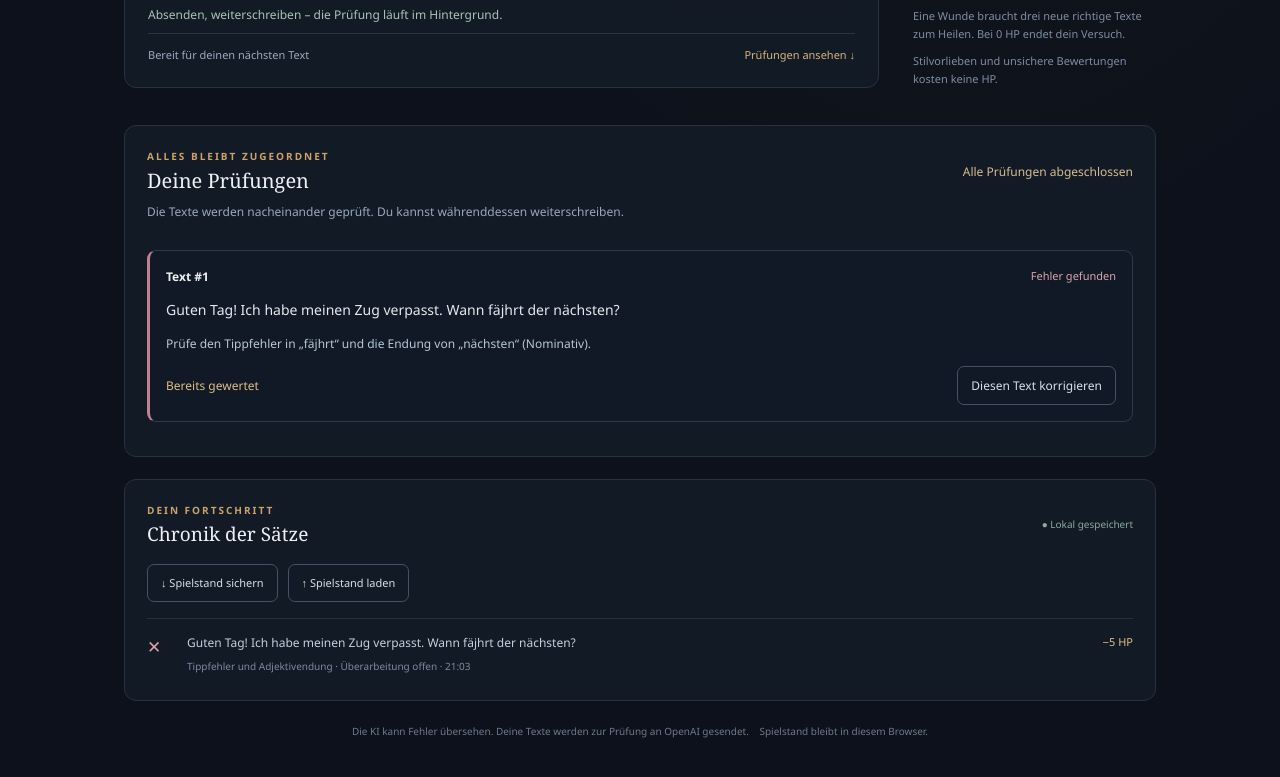
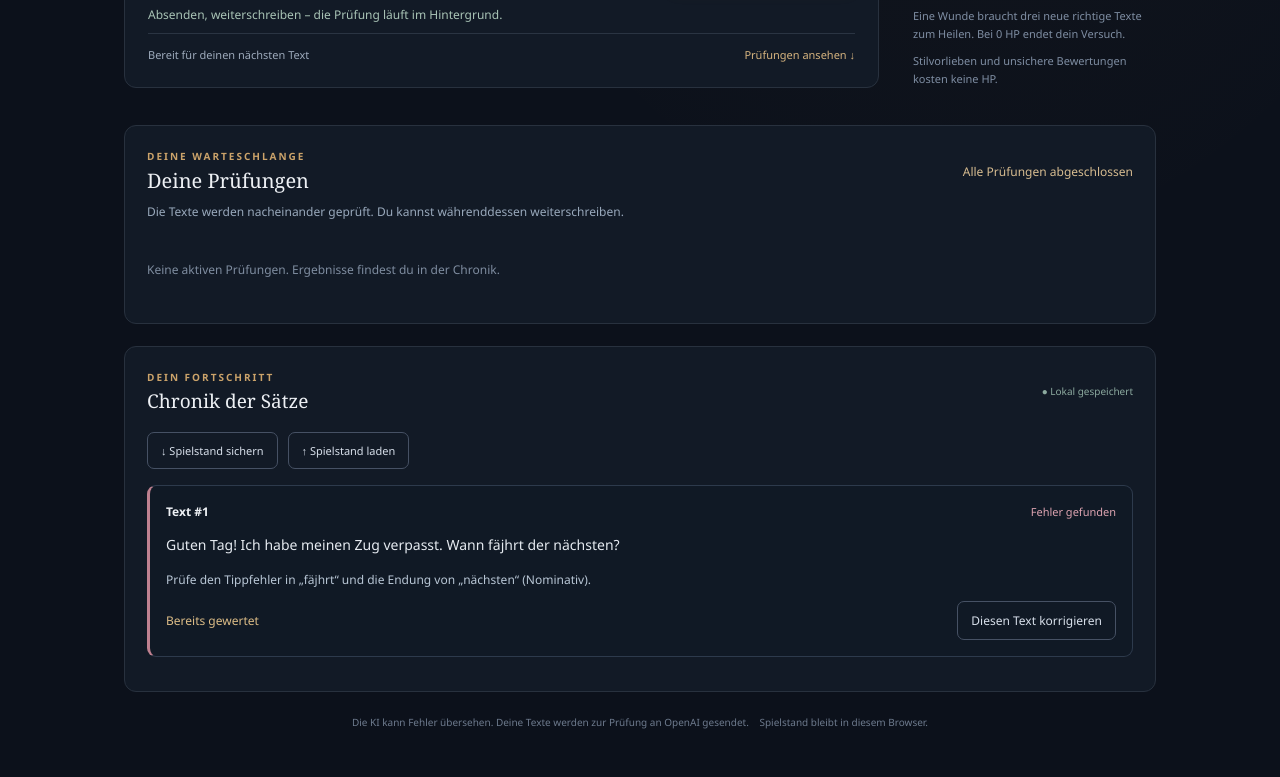
Before and after one commit to lennytmp/german-writing-with-chatgpt, a website: page index.html in a window 1280 px wide. Shown: the part 908-1685 px from the top of the page. Drawn offline with Linux system fonts and the light colour scheme; no server answers.

Commit message:
Show only active checks in queue and move results to chronicle

```diff
--- a/Lies mich.txt
+++ b/Lies mich.txt
@@ -43,3 +43,5 @@ Unter der Chronik: „Spielstand sichern“ lädt eine JSON-Sicherung herunter.
 „Spielstand laden“ stellt sie nach Vorschau wieder her.
 GitHub sichert den Code; Browser-Spielstände müssen separat exportiert werden.
 Details stehen in README.md.
+
+Unter „Deine Prüfungen“ stehen ausschließlich aktive und wartende Prüfungen. „Entfernen“ bricht den gewählten Auftrag ohne Wertung ab. Ergebnisse und Korrektur-Schaltflächen findest du in der Chronik.
--- a/app.js
+++ b/app.js
@@ -116,7 +116,7 @@ function wordDiff(before,after){
 function renderTasks(){
   const waiting=state.tasks.filter(t=>t.status==='queued');
   const active=state.tasks.filter(t=>['checking','retrying'].includes(t.status));
-  const finished=state.tasks.filter(t=>!Model.isOpen(t));
+  const finished=state.tasks.filter(t=>!Model.isOpen(t)&&t.status!=='cancelled').sort((a,b)=>b.number-a.number).slice(0,20);
   const open=waiting.length+active.length;
   const summary=state.hp===0?'Abenteuer beendet · '+open+' Texte warten auf deinen neuen Versuch':state.queuePaused?'Prüfung pausiert · '+open+(open===1?' Text offen':' Texte offen'):open?active.length+' in Prüfung · '+waiting.length+' warten':'Alle Prüfungen abgeschlossen';
   $('queueSummary').textContent=summary;
@@ -124,8 +124,8 @@ function renderTasks(){
   $('queueHelp').textContent=state.hp===0?'Bei 0 HP werden keine weiteren Texte geprüft. Nach „Neuer Versuch“ geht es mit den gespeicherten Texten weiter.':state.queuePaused?(state.pauseReason+' Du kannst weiter Texte einreihen.'):'Die Texte werden nacheinander geprüft. Du kannst währenddessen weiterschreiben.';
   $('resumeQueueBtn').hidden=!state.queuePaused;
   $('cancelAllBtn').hidden=open<2;
-  const displayed=[...state.tasks.filter(Model.isOpen).sort((a,b)=>a.number-b.number),...finished.sort((a,b)=>b.number-a.number)];
-  $('taskList').innerHTML=displayed.length?displayed.map(task=>{
+  const displayed=state.tasks.filter(Model.isOpen).sort((a,b)=>a.number-b.number);
+  const card=task=>{
     const root=Model.rootTask(state,task),pending=Model.isOpen(task),busy=root&&Model.correctionBusy(state,root.id);
     const result=task.result;
     const waitingIndex=waiting.findIndex(t=>t.id===task.id);
@@ -137,7 +137,7 @@ function renderTasks(){
     if(result?.errors?.length)resultHtml+='<ul>'+result.errors.map(e=>'<li>'+esc(e.explanation)+'</li>').join('')+'</ul>';
     if(task.status==='incorrect'&&task.resolved)resultHtml+='<p class="task-resolved">Durch eine Korrektur gemeistert.</p>';
     const actions=[];
-    if(pending)actions.push('<button class="text-btn" data-action="cancel" data-task-id="'+esc(task.id)+'">Abbrechen</button>');
+    if(pending)actions.push('<button class="text-btn" data-action="cancel" data-task-id="'+esc(task.id)+'" title="Prüfung abbrechen und entfernen">Entfernen</button>');
     if(task.status==='incorrect'&&root&&!root.resolved){
       actions.push('<button class="secondary" data-action="correct" data-task-id="'+esc(task.id)+'"'+(busy||exiting?' disabled':'')+'>'+(busy?'Korrektur ist eingereiht':'Diesen Text korrigieren')+'</button>');
     }
@@ -146,7 +146,9 @@ function renderTasks(){
     const solution=task.showSolution&&result?.correctedSentence?'<div class="diff"><span class="correction-label">Änderungen</span><p>'+wordDiff(task.sentence,result.correctedSentence)+'</p></div>':'';
     const elapsed=task.startedAt&&pending?Math.max(0,Math.floor((Date.now()-task.startedAt)/1000)):null;
     return '<article class="task-card '+esc(task.status)+(task.resolved?' resolved':'')+'" id="job-'+esc(task.id)+'"><div class="task-heading"><strong>Text #'+task.number+'</strong>'+(task.correctionOf&&root?'<span class="task-relation">Korrektur zu #'+root.number+'</span>':'')+'<span class="task-status">'+(task.status==='checking'?'<span class="small-spinner" aria-hidden="true"></span>':'')+esc(taskStatus(task))+'</span></div><p class="task-sentence">'+esc(task.sentence)+'</p>'+(detail?'<p class="task-detail">'+esc(detail)+(elapsed!==null?' <span data-job-time="'+esc(task.id)+'">'+elapsed+' s</span>':'')+'</p>':'')+resultHtml+solution+'<div class="task-bottom"><span class="task-delta">'+esc(task.delta)+'</span><div class="task-actions">'+actions.join('')+'</div></div></article>';
-  }).join(''):'<p class="history-empty">Deine eingereichten Texte erscheinen hier – jeder mit seinem eigenen Ergebnis.</p>';
+  };
+  $('taskList').innerHTML=displayed.length?displayed.map(card).join(''):'<p class="history-empty">Keine aktiven Prüfungen. Ergebnisse findest du in der Chronik.</p>';
+  $('resultsList').innerHTML=finished.map(card).join('');
 }
 function render(){
   const level=Math.floor(state.xp/100)+1,p=state.xp%100;
@@ -158,7 +160,7 @@ function render(){
   $('journey').textContent=state.mastered.length?'Du hast '+state.mastered.length+' Texte gemeistert.':'Die erste Etappe beginnt mit einem Satz.';
   $('masteredCount').textContent=state.mastered.length+' Texte';$('checksCount').textContent=state.checks;
   $('questTitle').textContent=missions[state.mission].title;$('questText').textContent=missions[state.mission].text;
-  $('history').innerHTML=state.history.length?state.history.slice(0,20).map(r=>'<article class="history-item '+(r.verdict==='incorrect'?'incorrect':'')+'"><span class="history-icon">'+(r.verdict==='correct'?'✓':r.verdict==='incorrect'?'✕':'◇')+'</span><div><p>'+(r.number?'#'+r.number+' · ':'')+esc(r.sentence)+'</p><small>'+esc(r.explanation)+' · '+new Date(r.time).toLocaleTimeString('de-DE',{hour:'2-digit',minute:'2-digit'})+'</small></div><span class="history-delta">'+esc(r.delta)+'</span></article>').join(''):'<p class="history-empty">Dein nächster Satz schreibt Geschichte.</p>';
+  $('history').innerHTML=state.history.length?state.history.filter(r=>!state.tasks.some(t=>t.status!=='cancelled'&&!Model.isOpen(t)&&(t.id===r.taskId||(t.legacy&&t.sentence===r.sentence)))).slice(0,20).map(r=>'<article class="history-item '+(r.verdict==='incorrect'?'incorrect':'')+'"><span class="history-icon">'+(r.verdict==='correct'?'✓':r.verdict==='incorrect'?'✕':'◇')+'</span><div><p>'+(r.number?'#'+r.number+' · ':'')+esc(r.sentence)+'</p><small>'+esc(r.explanation)+' · '+new Date(r.time).toLocaleTimeString('de-DE',{hour:'2-digit',minute:'2-digit'})+'</small></div><span class="history-delta">'+esc(r.delta)+'</span></article>').join(''):'<p class="history-empty">Dein nächster Satz schreibt Geschichte.</p>';
   renderComposer();renderTasks();count();
 }
 function switchToFree(){
@@ -250,7 +252,7 @@ function pump(){
 function cancelTask(id){
   if(Model.cancel(state,id)){controllers.get(id)?.abort();save();render();pump();}
 }
-$('taskList').addEventListener('click',event=>{
+function handleTaskAction(event){
   const button=event.target.closest('button[data-task-id]');if(!button||exiting)return;
   const task=state.tasks.find(t=>t.id===button.dataset.taskId);if(!task)return;
   if(button.dataset.action==='cancel')cancelTask(task.id);
@@ -259,7 +261,9 @@ $('taskList').addEventListener('click',event=>{
   else if(button.dataset.action==='retry'){
     try{if(Model.retry(state,task.id)){save();render();pump();}}catch(error){notice(error.message);}
   }
-});
+}
+$('taskList').addEventListener('click',handleTaskAction);
+$('resultsList').addEventListener('click',handleTaskAction);
 $('cancelAllBtn').addEventListener('click',()=>{
   for(const task of state.tasks)if(Model.isOpen(task)){Model.cancel(state,task.id);controllers.get(task.id)?.abort();}
   state.queuePaused=false;state.pauseReason='';save();render();
--- a/index.html
+++ b/index.html
@@ -27,8 +27,8 @@
 <section class="rules"><h3>So wirst du stärker</h3><p><b>+15 XP · +5 HP</b> für einen fehlerfreien Text.</p><p><b>−15 HP</b> für einen Text mit sicheren Fehlern.</p><p><b>+10 XP · keine Heilung</b> wenn du ihn verbesserst.</p><p>Eine Wunde braucht drei neue richtige Texte zum Heilen. Bei 0 HP endet dein Versuch.</p><p>Stilvorlieben und unsichere Bewertungen kosten keine HP.</p></section>
 </aside>
 </div>
-<section class="queue-panel panel" aria-labelledby="queueTitle"><div class="section-head"><div><p class="eyebrow">ALLES BLEIBT ZUGEORDNET</p><h2 id="queueTitle">Deine Prüfungen</h2></div><strong id="queueSummary" class="queue-summary"></strong></div><p id="queueHelp" class="queue-help">Du kannst während der Prüfung weiterschreiben.</p><div class="queue-controls"><button id="resumeQueueBtn" class="secondary" hidden>Prüfungen fortsetzen</button><button id="cancelAllBtn" class="text-btn" hidden>Alle offenen Prüfungen abbrechen</button></div><div id="taskList"></div><p id="queueAnnouncements" class="sr-only" role="status" aria-live="polite"></p></section>
-<section class="chronicle panel"><div class="section-head"><div><p class="eyebrow">DEIN FORTSCHRITT</p><h2>Chronik der Sätze</h2></div><span id="saveStatus">● Lokal gespeichert</span></div><div class="backup-actions"><button id="exportSaveBtn" class="secondary" type="button">↓ Spielstand sichern</button><button id="importSaveBtn" class="secondary" type="button">↑ Spielstand laden</button><input id="importSaveFile" type="file" accept=".json,application/json" hidden></div><div id="importPreview" class="import-preview" hidden><strong>Spielstand wiederherstellen?</strong><p id="importSummary"></p><p>Dein aktueller Stand wird vorher als Sicherheitskopie im Browser aufbewahrt.</p><button id="confirmImportBtn" class="primary" type="button">Diesen Spielstand laden</button> <button id="cancelImportBtn" class="secondary" type="button">Abbrechen</button></div><div id="history"></div></section>
+<section class="queue-panel panel" aria-labelledby="queueTitle"><div class="section-head"><div><p class="eyebrow">DEINE WARTESCHLANGE</p><h2 id="queueTitle">Deine Prüfungen</h2></div><strong id="queueSummary" class="queue-summary"></strong></div><p id="queueHelp" class="queue-help">Du kannst während der Prüfung weiterschreiben.</p><div class="queue-controls"><button id="resumeQueueBtn" class="secondary" hidden>Prüfungen fortsetzen</button><button id="cancelAllBtn" class="text-btn" hidden>Alle offenen Prüfungen entfernen</button></div><div id="taskList"></div><p id="queueAnnouncements" class="sr-only" role="status" aria-live="polite"></p></section>
+<section class="chronicle panel"><div class="section-head"><div><p class="eyebrow">DEIN FORTSCHRITT</p><h2>Chronik der Sätze</h2></div><span id="saveStatus">● Lokal gespeichert</span></div><div class="backup-actions"><button id="exportSaveBtn" class="secondary" type="button">↓ Spielstand sichern</button><button id="importSaveBtn" class="secondary" type="button">↑ Spielstand laden</button><input id="importSaveFile" type="file" accept=".json,application/json" hidden></div><div id="importPreview" class="import-preview" hidden><strong>Spielstand wiederherstellen?</strong><p id="importSummary"></p><p>Dein aktueller Stand wird vorher als Sicherheitskopie im Browser aufbewahrt.</p><button id="confirmImportBtn" class="primary" type="button">Diesen Spielstand laden</button> <button id="cancelImportBtn" class="secondary" type="button">Abbrechen</button></div><div id="resultsList" aria-label="Ergebnisse und Korrekturen"></div><div id="history"></div></section>
 <footer>Die KI kann Fehler übersehen. Deine Texte werden zur Prüfung an OpenAI gesendet. <span>Spielstand bleibt in diesem Browser.</span></footer>
 </main>
 <div id="toast" role="status"></div>
--- a/package.json
+++ b/package.json
@@ -1,6 +1,6 @@
 {
   "name": "deutsche-schicksalsprobe",
-  "version": "1.2.0",
+  "version": "1.2.1",
   "private": true,
   "description": "Lokales Deutsch-Schreibspiel mit HP, XP und Codex-Grammatikprüfung",
   "scripts": {
```
Also changed, not shown: test-queue.cjs (+17 -0 lines), README.md.
